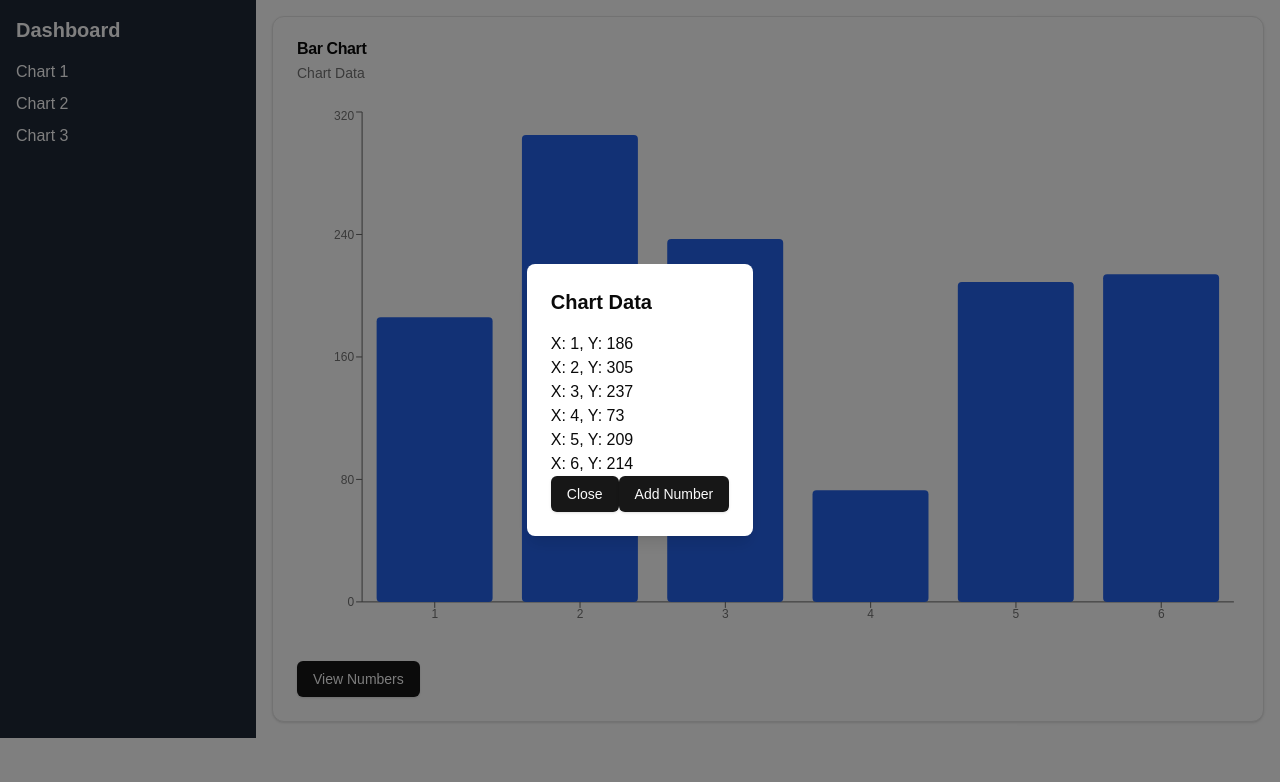
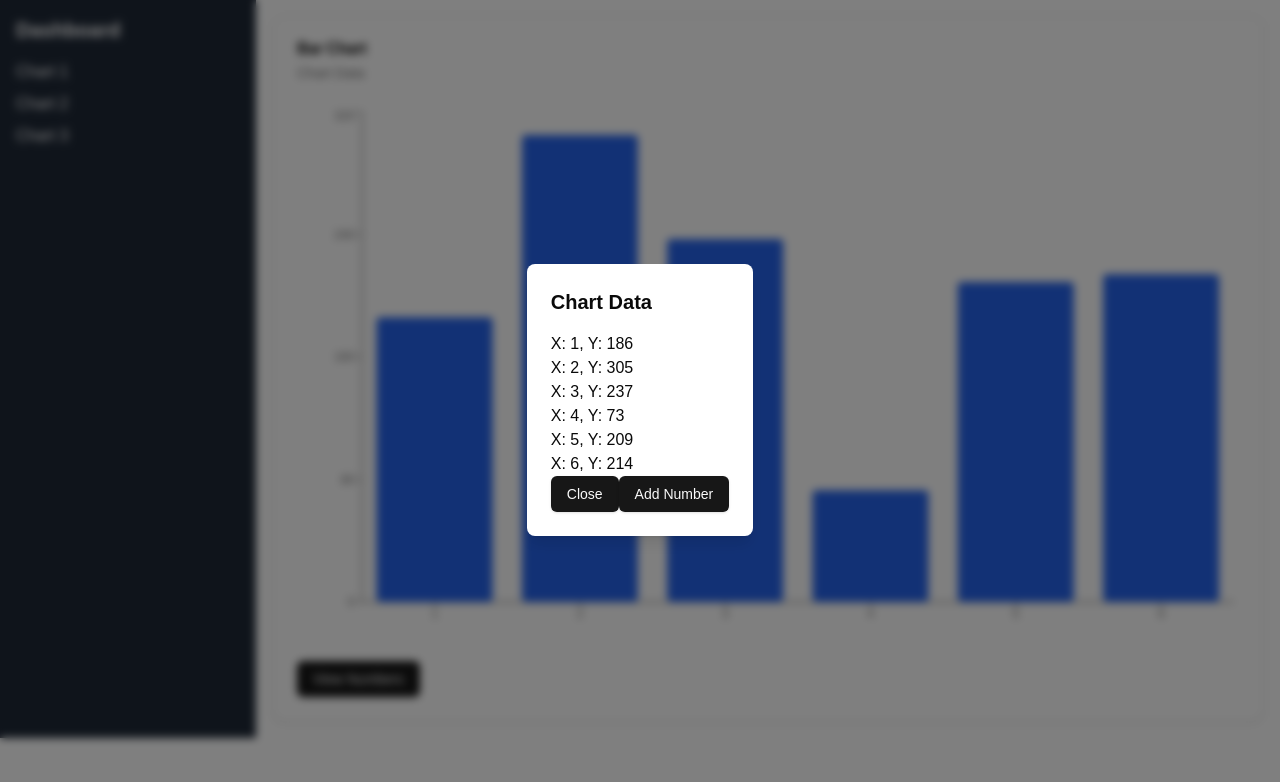
Before and after one commit to Frikster/stacked-modal, a Next.js app: page / in a window 1280 px wide. Both pictures are taken after a click on the button "View Numbers". Shown: the top 782 px of the page. Built offline with nearby package versions, Linux system fonts and the light colour scheme.

Commit message:
naive animation and account for blurred background

```diff
--- a/app/output.css
+++ b/app/output.css
@@ -1048,8 +1048,22 @@ body {
   filter: var(--tw-blur) var(--tw-brightness) var(--tw-contrast) var(--tw-grayscale) var(--tw-hue-rotate) var(--tw-invert) var(--tw-saturate) var(--tw-sepia) var(--tw-drop-shadow);
 }
 
+.backdrop-blur-sm {
+  --tw-backdrop-blur: blur(4px);
+  -webkit-backdrop-filter: var(--tw-backdrop-blur) var(--tw-backdrop-brightness) var(--tw-backdrop-contrast) var(--tw-backdrop-grayscale) var(--tw-backdrop-hue-rotate) var(--tw-backdrop-invert) var(--tw-backdrop-opacity) var(--tw-backdrop-saturate) var(--tw-backdrop-sepia);
+  backdrop-filter: var(--tw-backdrop-blur) var(--tw-backdrop-brightness) var(--tw-backdrop-contrast) var(--tw-backdrop-grayscale) var(--tw-backdrop-hue-rotate) var(--tw-backdrop-invert) var(--tw-backdrop-opacity) var(--tw-backdrop-saturate) var(--tw-backdrop-sepia);
+}
+
 .transition-colors {
   transition-property: color, background-color, border-color, text-decoration-color, fill, stroke;
+  transition-timing-function: cubic-bezier(0.4, 0, 0.2, 1);
+  transition-duration: 150ms;
+}
+
+.transition {
+  transition-property: color, background-color, border-color, text-decoration-color, fill, stroke, opacity, box-shadow, transform, filter, -webkit-backdrop-filter;
+  transition-property: color, background-color, border-color, text-decoration-color, fill, stroke, opacity, box-shadow, transform, filter, backdrop-filter;
+  transition-property: color, background-color, border-color, text-decoration-color, fill, stroke, opacity, box-shadow, transform, filter, backdrop-filter, -webkit-backdrop-filter;
   transition-timing-function: cubic-bezier(0.4, 0, 0.2, 1);
   transition-duration: 150ms;
 }
--- a/app/page.tsx
+++ b/app/page.tsx
@@ -12,6 +12,7 @@ import {
   CardHeader,
   CardTitle,
 } from "@/components/ui/card";
+import { motion, AnimatePresence } from "framer-motion";
 
 interface ChartDataPoint {
   x: number;
@@ -42,8 +43,20 @@ interface ChartDataModalProps {
 
 function ChartDataModal({ chartData, onClose, onAddNumber }: ChartDataModalProps) {
   return (
-    <div className="fixed inset-0 flex items-center justify-center bg-black bg-opacity-50" onClick={onClose}>
-      <div className="bg-white p-6 rounded-lg shadow-lg" onClick={(e) => e.stopPropagation()}>
+    <motion.div
+      className="fixed inset-0 flex items-center justify-center bg-black bg-opacity-50 backdrop-blur-sm"
+      onClick={onClose}
+      initial={{ opacity: 0 }}
+      animate={{ opacity: 1 }}
+      exit={{ opacity: 0, transition: { duration: 0.2 } }}
+    >
+      <motion.div
+        className="bg-white p-6 rounded-lg shadow-lg"
+        onClick={(e) => e.stopPropagation()}
+        initial={{ opacity: 0, scale: 0.8 }}
+        animate={{ opacity: 1, scale: 1 }}
+        exit={{ opacity: 0, scale: 0.8, transition: { duration: 0.2 } }}
+      >
         <h2 className="text-xl font-semibold mb-4">Chart Data</h2>
         <ul>
           {chartData.map((data, index) => (
@@ -54,8 +67,8 @@ function ChartDataModal({ chartData, onClose, onAddNumber }: ChartDataModalProps
         </ul>
         <Button onClick={onClose}>Close</Button>
         <Button onClick={onAddNumber}>Add Number</Button>
-      </div>
-    </div>
+      </motion.div>
+    </motion.div>
   );
 }
 
@@ -68,8 +81,20 @@ interface AddNumberModalProps {
 
 function AddNumberModal({ newNumber, onNumberChange, onClose, onSubmit }: AddNumberModalProps) {
   return (
-    <div className="fixed inset-0 flex items-center justify-center bg-black bg-opacity-50" onClick={onClose}>
-      <div className="bg-white p-6 rounded-lg shadow-lg" onClick={(e) => e.stopPropagation()}>
+    <motion.div
+      className="fixed inset-0 flex items-center justify-center"
+      onClick={onClose}
+      initial={{ opacity: 0 }}
+      animate={{ opacity: 1 }}
+      exit={{ opacity: 0, transition: { duration: 0.2 } }}
+    >
+      <motion.div
+        className="bg-white p-6 rounded-lg shadow-lg"
+        onClick={(e) => e.stopPropagation()}
+        initial={{ opacity: 0, scale: 0.8 }}
+        animate={{ opacity: 1, scale: 1 }}
+        exit={{ opacity: 0, scale: 0.8, transition: { duration: 0.2 } }}
+      >
         <h2 className="text-xl font-semibold mb-4">Add Number</h2>
         <input
           type="number"
@@ -80,8 +105,8 @@ function AddNumberModal({ newNumber, onNumberChange, onClose, onSubmit }: AddNum
         />
         <Button onClick={onClose}>Close</Button>
         <Button onClick={onSubmit}>Submit</Button>
-      </div>
-    </div>
+      </motion.div>
+    </motion.div>
   );
 }
 
@@ -138,6 +163,7 @@ export default function Home() {
           </CardFooter>
         </Card>
 
+        <AnimatePresence>
           {showChartDataModal && (
             <ChartDataModal
               chartData={chartData}
@@ -145,7 +171,9 @@ export default function Home() {
               onAddNumber={handleOpenAddNumberModal}
             />
           )}
+        </AnimatePresence>
 
+        <AnimatePresence>
           {showAddNumberModal && (
             <AddNumberModal
               newNumber={newNumber}
@@ -154,6 +182,7 @@ export default function Home() {
               onSubmit={handleSubmitNumber}
             />
           )}
+        </AnimatePresence>
       </div>
     </div>
   );
```
Lines whose indentation alone changed are shown as unchanged.
